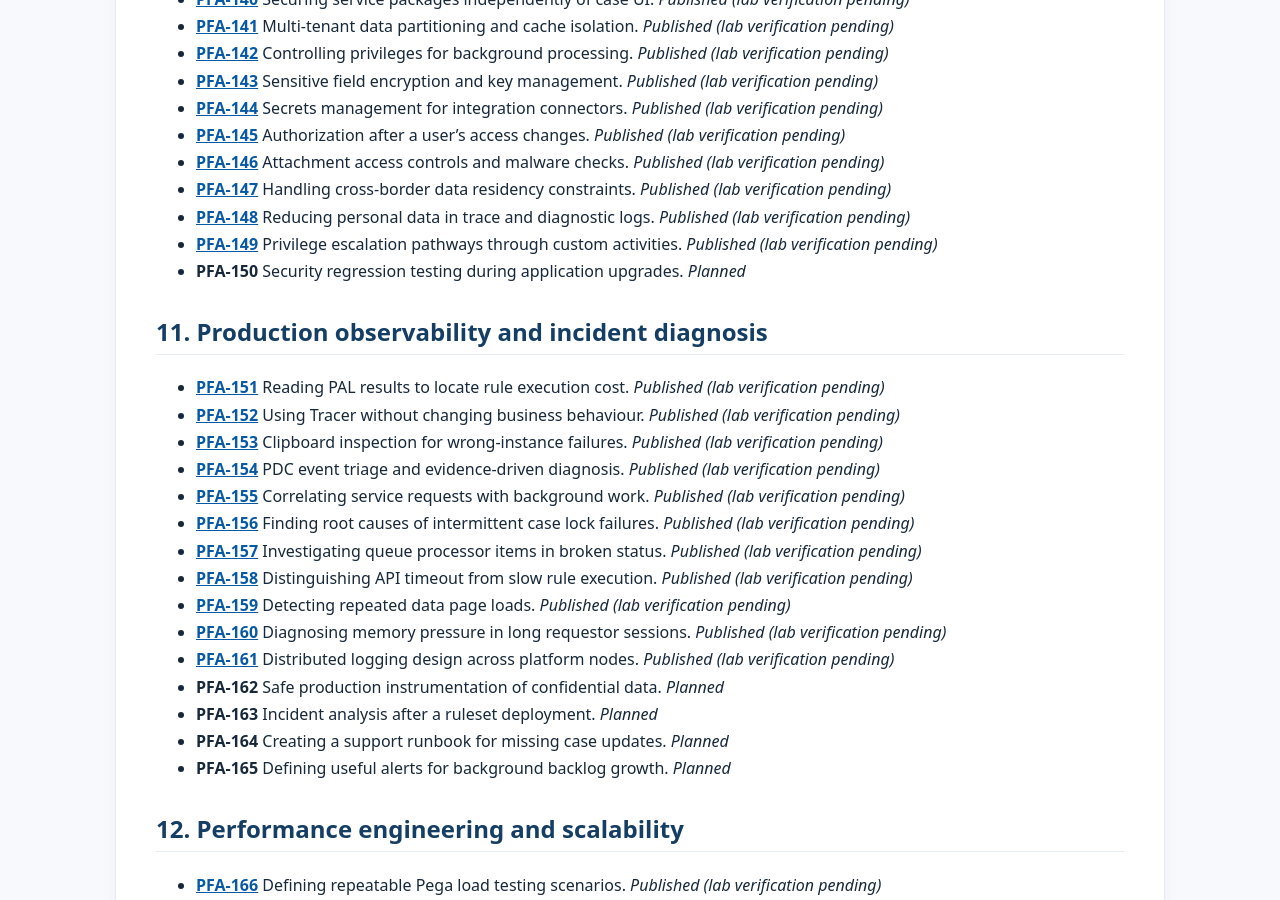
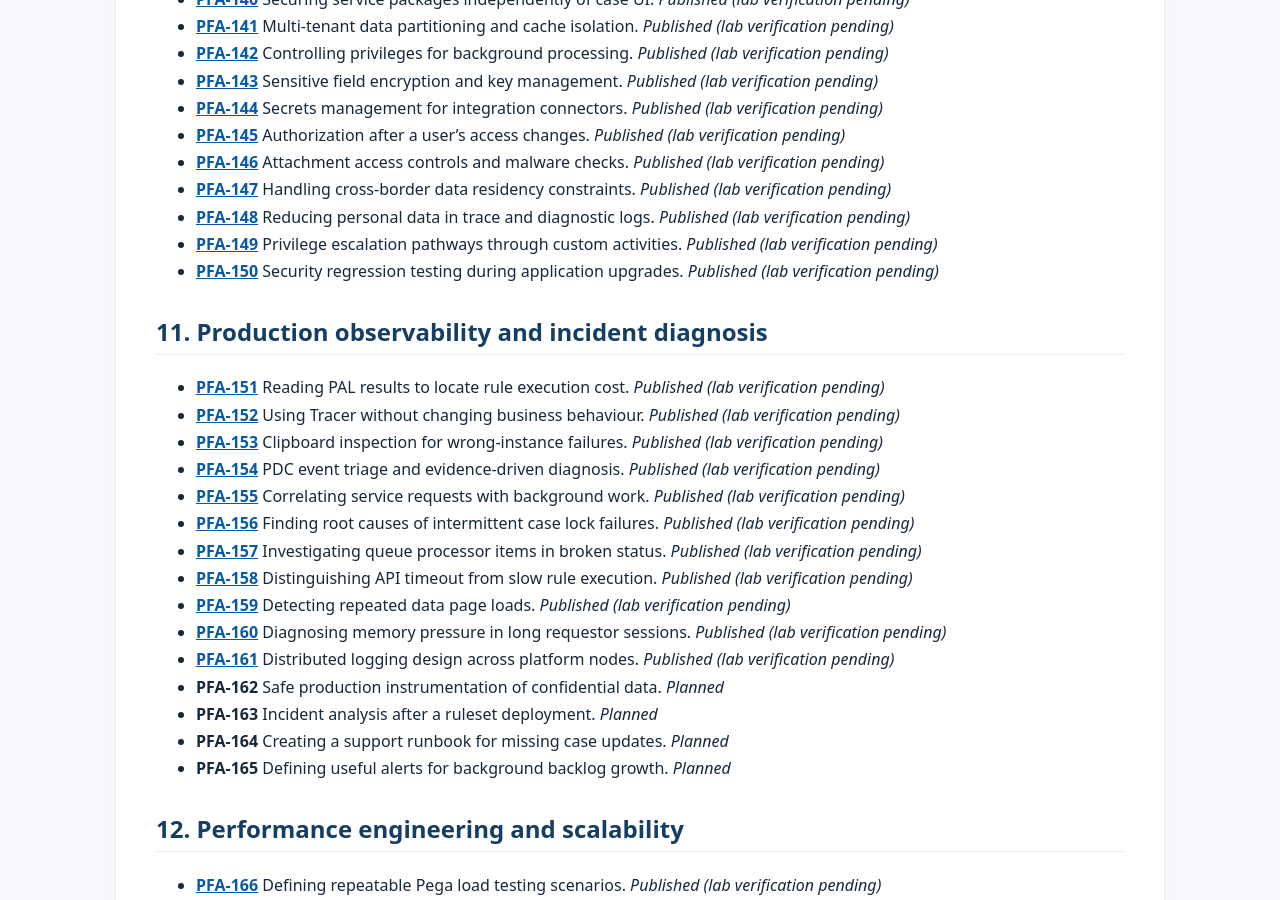
Before and after one commit to chandransandeep/pega-feature-atlas, a Jekyll site: the page built from docs/feature-inventory.md, in a window 1280 px wide and 900 px high, scrolled down 5712 px. Built offline with Jekyll 4.4.1, drawn with Linux system fonts in a browser that asks for light colours.

Commit message:
Publish PFA-150: pfa-150-security-regression-testing-during-application-upgrades

```diff
--- a/docs/commit-date-register.tsv
+++ b/docs/commit-date-register.tsv
@@ -232,3 +232,4 @@ docs/articles/decisioning/pfa-221-proposition-data-lifecycle-and-ownership.md	20
 docs/articles/genai/pfa-236-fallback-when-a-model-provider-is-unavailable.md	2025-05-22	2026-10-31T02:05:51+00:00	random_past_date
 docs/articles/robotics/pfa-248-ui-automation-brittleness-and-recovery-strategies.md	2023-08-04	2026-10-31T02:05:51+00:00	random_past_date
 docs/articles/security/pfa-149-privilege-escalation-pathways-through-custom-activities.md	2019-10-23	2026-10-31T03:08:02+00:00	random_past_date
+docs/articles/security/pfa-150-security-regression-testing-during-application-upgrades.md	2022-09-23	2026-10-31T03:08:02+00:00	random_past_date
--- a/docs/feature-inventory.md
+++ b/docs/feature-inventory.md
@@ -228,7 +228,7 @@ This is the editorial plan for Pega Feature Atlas. It is not a list of completed
 - **[PFA-147](articles/security/pfa-147-cross-border-data-residency-constraints.md)** Handling cross-border data residency constraints. _Published (lab verification pending)_
 - **[PFA-148](articles/security/pfa-148-reducing-personal-data-in-trace-and-diagnostic-logs.md)** Reducing personal data in trace and diagnostic logs. _Published (lab verification pending)_
 - **[PFA-149](articles/security/pfa-149-privilege-escalation-pathways-through-custom-activities.md)** Privilege escalation pathways through custom activities. _Published (lab verification pending)_
-- **PFA-150** Security regression testing during application upgrades. _Planned_
+- **[PFA-150](articles/security/pfa-150-security-regression-testing-during-application-upgrades.md)** Security regression testing during application upgrades. _Published (lab verification pending)_
 
 <a id="section-11"></a>
 
```
Also changed, not shown: README.md, docs/articles/security/pfa-150-security-regression-testing-during-application-upgrades.md (renamed from drafts/pfa-150-security-regression-testing-during-application-upgrades.md).
